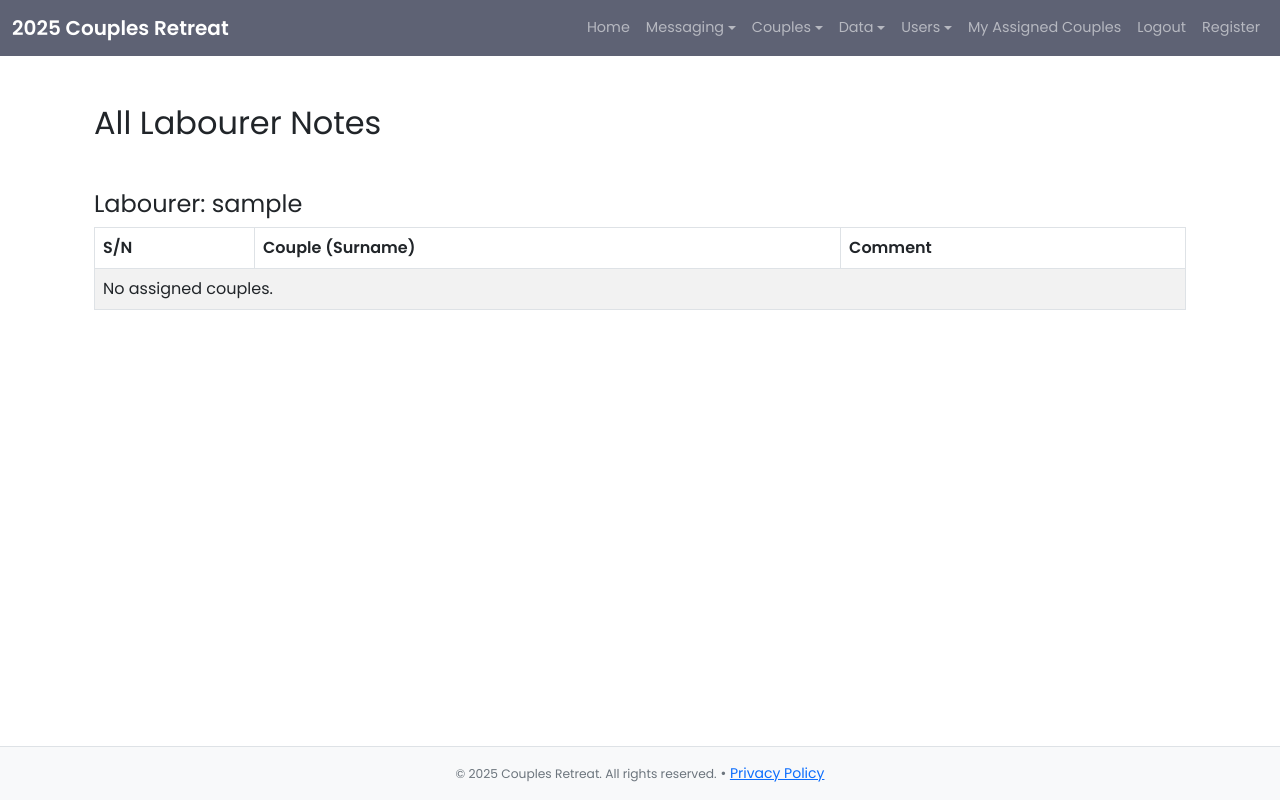
After one commit to fikunmi-2/CouplesRetreat2025, a Django app: page /login/labourer_notes/ in a window 1280 px wide. The commit adds this page. Run offline with Django 4.2, Linux system fonts and the light colour scheme; the visitor is signed in with stand-in values (Sample User, id 1); data comes from the database, SQL or seed files in the repository; data that the repository does not hold is empty; parts of the project's set-up code (start-up, migrations or seed data) failed here and were passed over; some libraries are stand-ins or nearby versions.

Commit message:
Added the view Labourer Notes page

```diff
--- /dev/null
+++ b/login/templates/labourer_notes.html
@@ -0,0 +1,37 @@
+{% extends 'base.html' %}
+{% block content %}
+<div class="container mt-4">
+  <h2>All Labourer Notes</h2>
+
+  {% for entry in labourer_data %}
+    <h4 class="mt-5">Labourer: {{ entry.labourer.username }}</h4>
+
+    <table class="table table-striped table-bordered">
+      <thead>
+        <tr>
+          <th>S/N</th>
+          <th>Couple (Surname)</th>
+          <th>Comment</th>
+        </tr>
+      </thead>
+      <tbody>
+        {% for couple in entry.couples %}
+        <tr>
+          <td>{{ forloop.counter }}</td>
+          <td>
+            <a href="{% url 'view_registee' couple.unique_id %}">
+              {{ couple.s_name }} ({{ couple.f_name_m }} & {{ couple.f_name_f }})
+            </a>
+          </td>
+          <td>{{ couple.labourer_note|default:"—" }}</td>
+        </tr>
+        {% empty %}
+        <tr><td colspan="3">No assigned couples.</td></tr>
+        {% endfor %}
+      </tbody>
+    </table>
+  {% empty %}
+    <p>No labourers found.</p>
+  {% endfor %}
+</div>
+{% endblock %}
--- a/login/urls.py
+++ b/login/urls.py
@@ -11,5 +11,6 @@ urlpatterns = [
     path('labourers/<int:user_id>/couples/', views.view_labourer_couples, name='view_labourer_couples'),
     path('labourer_dashboard', views.labourer_dashboard, name='labourer_dashboard'),
     path('add_note/<uuid:unique_id>/', views.add_note, name='add_note'),
+    path('labourer_notes/', views.labourer_notes, name='labourer_notes'),
 
 ]
--- a/login/views.py
+++ b/login/views.py
@@ -16,6 +16,16 @@ def staff_or_superuser_required(view_func):
             return redirect('admin_login')
         return view_func(request, *args, **kwargs)
     return _wrapped_view
+
+def superuser_required(view_func):
+    @wraps(view_func)
+    def _wrapped_view(request, *args, **kwargs):
+        if not request.user.is_authenticated or not request.user.is_superuser:
+            messages.warning(request, "You do not have permission to access this page.")
+            return redirect('admin_login')
+        return view_func(request, *args, **kwargs)
+    return _wrapped_view
+
 def admin_login(request):
     if request.method == "POST":
         username = request.POST['username']
@@ -133,6 +143,20 @@ def add_note(request, unique_id):
 
         return JsonResponse({"success": True})
 
+@superuser_required
+def labourer_notes(request):
+    labourers = User.objects.filter(is_staff=True)
+    labourer_data = []
+
+    for labourer in labourers:
+        couples = Registered.objects.filter(labourer=labourer).order_by('s_name')
+        labourer_data.append({
+            'labourer': labourer,
+            'couples': couples
+        })
+
+    return render(request, 'labourer_notes.html', {'labourer_data': labourer_data})
+
 def assign_labourers(request):
     if not request.user.is_superuser:
         messages.warning(request, "You do not have permission to access this page.")
--- a/website/templates/base.html
+++ b/website/templates/base.html
@@ -101,37 +101,47 @@
         </li>
 
         {% if user.is_superuser %}
+          <!-- Messaging -->
           <li class="nav-item dropdown">
-            <a class="nav-link dropdown-toggle {% if request.resolver_match.url_name in 'send_message view_templates message_template_create' %}active{% endif %}" href="#" id="navbarDropdown" role="button" data-bs-toggle="dropdown" aria-expanded="false">Messaging</a>
-            <ul class="dropdown-menu dropdown-menu-end" aria-labelledby="navbarDropdown">
-              <li><a class="dropdown-item {% if request.resolver_match.url_name == 'send_message' %}active{% endif %}" href="{% url 'send_message' %}">Send Message</a></li>
-              <li><a class="dropdown-item {% if request.resolver_match.url_name == 'view_templates' %}active{% endif %}" href="{% url 'view_templates' %}">View Templates</a></li>
-              <li><a class="dropdown-item {% if request.resolver_match.url_name == 'message_template_create' %}active{% endif %}" href="{% url 'message_template_create' %}">Message Template</a></li>
-              <li><a class="dropdown-item {% if request.resolver_match.url_name == 'message_dashboard' %}active{% endif %}" href="{% url 'message_dashboard' %}">Message Dashboard</a></li>
+            <a class="nav-link dropdown-toggle" href="#" id="msgDropdown" role="button" data-bs-toggle="dropdown">Messaging</a>
+            <ul class="dropdown-menu dropdown-menu-end">
+              <li><a class="dropdown-item" href="{% url 'send_message' %}">Send Message</a></li>
+              <li><a class="dropdown-item" href="{% url 'view_templates' %}">View Templates</a></li>
+              <li><a class="dropdown-item" href="{% url 'message_template_create' %}">Message Template</a></li>
+              <li><a class="dropdown-item" href="{% url 'message_dashboard' %}">Message Dashboard</a></li>
             </ul>
           </li>
-          <li class="nav-item">
-            <a class="nav-link {% if request.resolver_match.url_name == 'view-registered' %}active{% endif %}" href="{% url 'view-registered' %}">View Couples</a>
+
+          <!-- Couples -->
+          <li class="nav-item dropdown">
+            <a class="nav-link dropdown-toggle" href="#" id="couplesDropdown" role="button" data-bs-toggle="dropdown">Couples</a>
+            <ul class="dropdown-menu dropdown-menu-end">
+              <li><a class="dropdown-item" href="{% url 'view-registered' %}">View Couples</a></li>
+              <li><a class="dropdown-item" href="{% url 'view_comments' %}">View Comments</a></li>
+              <li><a class="dropdown-item" href="{% url 'labourer_notes' %}">Labourer Notes</a></li>
+              <li><a class="dropdown-item" href="{% url 'assign_labourers' %}">Assign Labourers</a></li>
+            </ul>
           </li>
-          <li class="nav-item">
-            <a class="nav-link {% if request.resolver_match.url_name == 'view_comments' %}active{% endif %}" href="{% url 'view_comments' %}">View Comments</a>
+
+          <!-- Data & Resources -->
+          <li class="nav-item dropdown">
+            <a class="nav-link dropdown-toggle" href="#" id="dataDropdown" role="button" data-bs-toggle="dropdown">Data</a>
+            <ul class="dropdown-menu dropdown-menu-end">
+              <li><a class="dropdown-item" href="{% url 'manage_resources' %}">Manage Resources</a></li>
+              <li><a class="dropdown-item" href="{% url 'upload_registered_excel' %}">Import/Export</a></li>
+            </ul>
           </li>
-          <li class="nav-item">
-            <a class="nav-link {% if request.resolver_match.url_name == 'manage_resources' %}active{% endif %}" href="{% url 'manage_resources' %}">Manage Resources</a>
-          </li>
-          <li class="nav-item">
-            <a class="nav-link {% if request.resolver_match.url_name == 'user_list' %}active{% endif %}" href="{% url 'user_list' %}">Users</a>
-          </li>
-          <li class="nav-item">
-            <a class="nav-link {% if request.resolver_match.url_name == 'create_user' %}active{% endif %}" href="{% url 'create_user' %}">Create Users</a>
-          </li>
-          <li class="nav-item">
-            <a class="nav-link {% if request.resolver_match.url_name == 'upload_registered_excel' %}active{% endif %}" href="{% url 'upload_registered_excel' %}">Import/Export</a>
-          </li>
-            <li class="nav-item">
-            <a class="nav-link {% if request.resolver_match.url_name == 'assign_labourers' %}active{% endif %}" href="{% url 'assign_labourers' %}">Assign Labourers</a>
+
+          <!-- Users -->
+          <li class="nav-item dropdown">
+            <a class="nav-link dropdown-toggle" href="#" id="userDropdown" role="button" data-bs-toggle="dropdown">Users</a>
+            <ul class="dropdown-menu dropdown-menu-end">
+              <li><a class="dropdown-item" href="{% url 'user_list' %}">Users</a></li>
+              <li><a class="dropdown-item" href="{% url 'create_user' %}">Create Users</a></li>
+            </ul>
           </li>
         {% endif %}
+
 
         {% if user.is_staff %}
           <li class="nav-item">
```
